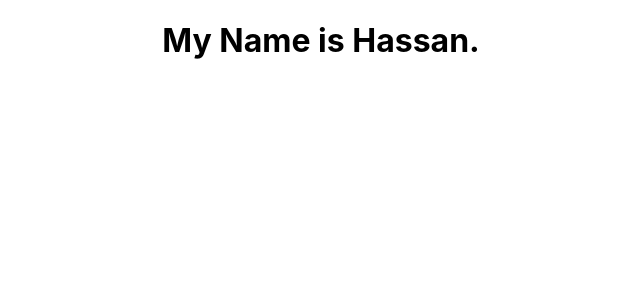
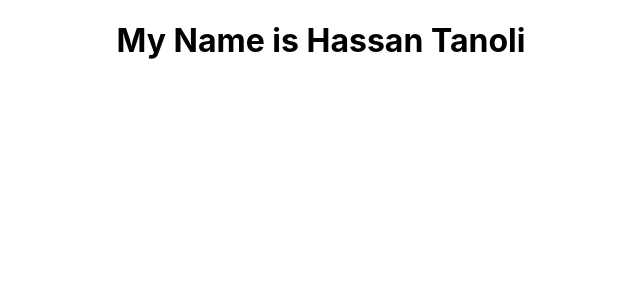
Before and after one commit to hassankhan98/boot-camp, a React (Create React App) app: page / in a window 1280 px wide. Shown: the top 300 px of the page, without its empty margins (319-959 px from the left). Built offline with nearby package versions, Linux system fonts and the light colour scheme.

Commit message:
Update App.js

```diff
--- a/src/App.js
+++ b/src/App.js
@@ -5,7 +5,7 @@ import Dinner from './dinner.js'
 function App() {
   return (
     <div className="App">
-      <Dinner />
+      <Dinner StudentName="Hassan Tanoli"/>
     </div>
   );
 }
--- a/src/dinner.js
+++ b/src/dinner.js
@@ -1,8 +1,8 @@
 import React from 'react'
 
-function Dinner(){
+function Dinner(props){
     return (
-        <h1>My Name is Hassan.</h1>
+        <h1>My Name is {props.StudentName}</h1>
     )
 }
 export default Dinner;
```
